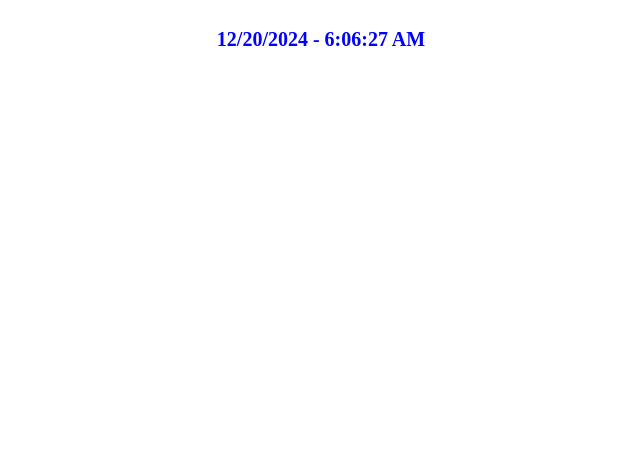
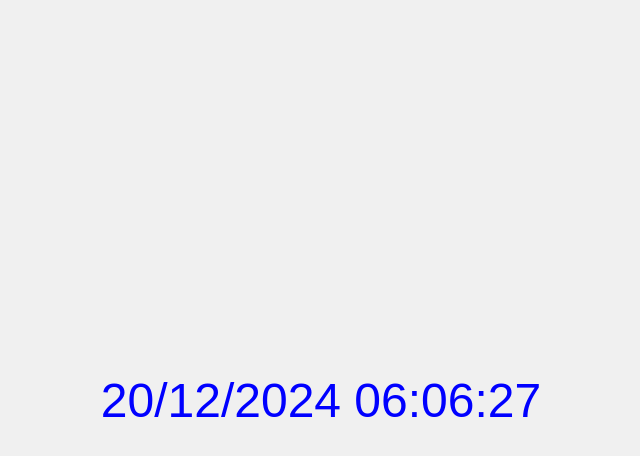
Before and after one commit to nhathanlam/timer.html, a plain HTML site: page index.html in a window 1280 px wide. Shown: the whole page, without its empty margins (319-959 px from the left). Drawn offline with Linux system fonts and the light colour scheme.

Commit message:
Update index.html

```diff
--- a/index.html
+++ b/index.html
@@ -1,23 +1,43 @@
 <!DOCTYPE html>
-<html>
+<html lang="en">
 <head>
-  <title>Đồng Hồ Ngày Giờ</title>
+  <meta charset="UTF-8">
+  <meta name="viewport" content="width=device-width, initial-scale=1.0">
+  <title>Đồng Hồ</title>
+  <style>
+    body {
+      margin: 0; /* Loại bỏ khoảng trống mặc định */
+      padding: 0; /* Loại bỏ khoảng cách bên trong */
+      overflow: hidden; /* Ẩn thanh trượt */
+      display: flex; /* Sử dụng flexbox để căn chỉnh */
+      justify-content: center; /* Căn giữa theo chiều ngang */
+      align-items: center; /* Căn giữa theo chiều dọc */
+      height: 100vh; /* Chiều cao 100% khung nhìn */
+      font-family: Arial, sans-serif; /* Font chữ */
+      color: blue; /* Màu chữ xanh */
+      background-color: #f0f0f0; /* Màu nền nhẹ */
+    }
+    .clock {
+      font-size: 3rem; /* Kích thước chữ */
+    }
+  </style>
 </head>
-<body style="font-family: Arial, sans-serif; text-align: center; padding: 20px;">
-
-  <div id="clock" style="font-size: 20px; font-weight: bold; color: blue; font-family: Oleo script;"></div>
+<body>
+  <div class="clock" id="clock">Loading...</div>
   <script>
     function updateClock() {
       const now = new Date();
-      // Lấy giờ, phút, giây
-      const timeString = now.toLocaleTimeString();
-      // Lấy ngày, tháng, năm
-      const dateString = now.toLocaleDateString();
-      // Hiển thị ngày giờ
-      document.getElementById('clock').innerText = dateString + ' - ' + timeString;
+      const day = now.getDate().toString().padStart(2, '0');
+      const month = (now.getMonth() + 1).toString().padStart(2, '0'); // Tháng bắt đầu từ 0
+      const year = now.getFullYear();
+      const hours = now.getHours().toString().padStart(2, '0');
+      const minutes = now.getMinutes().toString().padStart(2, '0');
+      const seconds = now.getSeconds().toString().padStart(2, '0');
+      const timeString = `${day}/${month}/${year} ${hours}:${minutes}:${seconds}`;
+      document.getElementById('clock').textContent = timeString;
     }
     setInterval(updateClock, 1000); // Cập nhật mỗi giây
-    updateClock(); // Hiển thị ngay lập tức
+    updateClock(); // Gọi ngay để hiển thị thời gian ban đầu
   </script>
 </body>
 </html>
```
